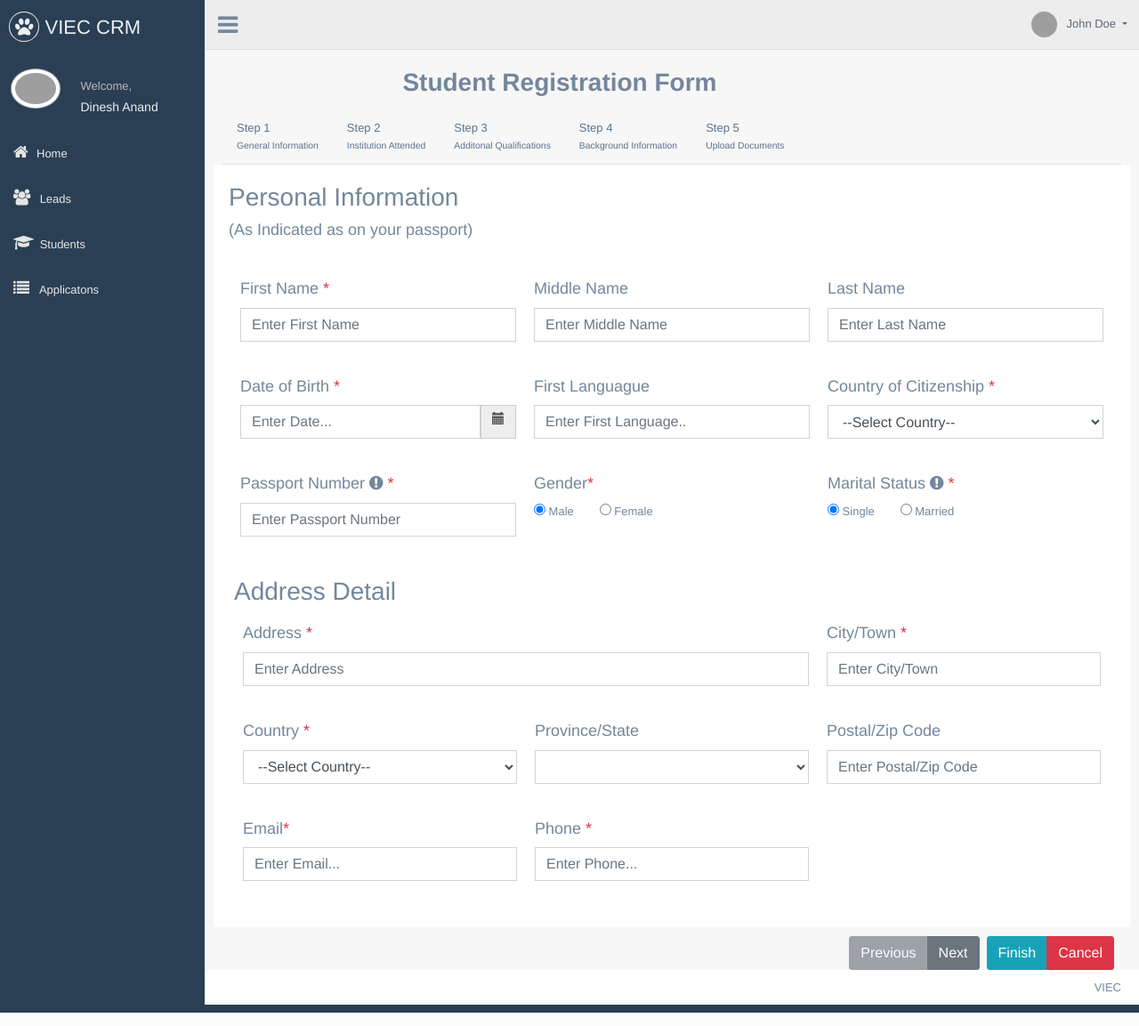
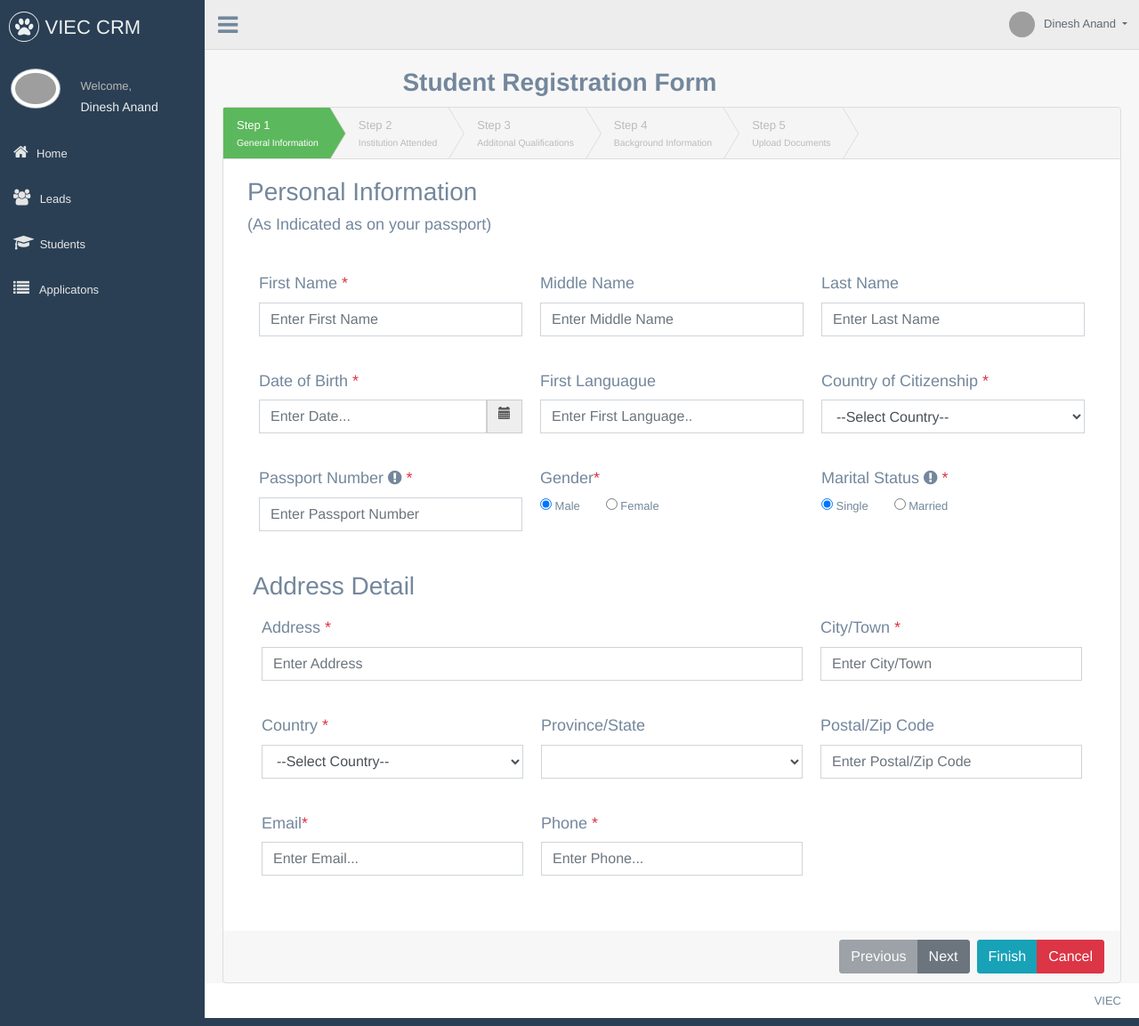
Before and after one commit to manibhushan05/viec, a Django app: template viec/student/templates/student/register-student.html in a window 1280 px wide. Shown: the whole page at 89% size. Run offline with Django 3.2, Linux system fonts and the light colour scheme; the template is opened without the code that fills it, so the values that code supplies are empty; some libraries are stand-ins or nearby versions; some web fonts are replaced; grey boxes are pictures that could not be loaded.

Commit message:
Add changes of few files

```diff
--- a/viec/student/templates/student/base.html
+++ b/viec/student/templates/student/base.html
@@ -12,6 +12,7 @@
     <link href="{% static "vendors/bootstrap/css/bootstrap.min.css" %}" rel="stylesheet" type="text/css">
     <!-- Font Awesome -->
     <link href="{% static "vendors/font-awesome/css/font-awesome.min.css" %}" rel="stylesheet" type="text/css">
+    {% block css %}{% endblock %}
     <!-- Custom Theme Style -->
     <link href="{% static "viec/css/custom.min.css" %}" rel="stylesheet">
 </head>
@@ -65,7 +66,7 @@
                         <li class="nav-item dropdown open" style="padding-left: 15px;">
                             <a href="javascript:;" class="user-profile dropdown-toggle" aria-haspopup="true"
                                id="navbarDropdown" data-toggle="dropdown" aria-expanded="false">
-                                <img src="images/img.jpg" alt="">John Doe
+                                <img src="images/img.jpg" alt="">Dinesh Anand
                             </a>
                             <div class="dropdown-menu dropdown-usermenu pull-right" aria-labelledby="navbarDropdown">
                                 <a class="dropdown-item" href="login.html"><i class="fa fa-sign-out pull-right"></i> Log
--- a/viec/student/templates/student/register-student.html
+++ b/viec/student/templates/student/register-student.html
@@ -3,10 +3,13 @@
 {% block css %}
     <link rel="stylesheet" type="text/css" href="{% static 'vendors/select2/css/select2.min.css' %}">
     <link rel="stylesheet" type="text/css" href="{% static 'vendors/nprogress/css/smart_wizard.css' %}">
-    <link rel="stylesheet" type="text/css" href="{% static 'vendors/nprogress/css/smart_wizard_theme_arrows.css' %}">
+    <link rel="stylesheet" type="text/css" href="{% static 'vendors/nprogress/css/smart_wizard_theme_arrows.min.css' %}">
     <link rel="stylesheet" type="text/css" href="{% static 'vendors/checkbox/css/checkbox.min.css' %}">
     <link rel="stylesheet" type="text/css" href="{% static 'vendors/dropzone/css/dropzone.min.css' %}">
-
+    <style>
+      .student_datepicker > span:hover{cursor: pointer;}
+      .hide{display:none!important}
+    </style>
 {% endblock %}
 {% block pageTitle %}
     <h3 class="titleTop">Register Student</h3>
@@ -394,7 +397,7 @@
             <div class='col-sm-2'>
               <label>Verbal Score</label>
               <div class=" form-group">
-                <input type="text" class="form-control" id="gmat_verbal_score" name="gmat_verbal_score >
+                <input type="text" class="form-control"  id="gmat_verbal_score" name="gmat_verbal_score">
               </div>
             </div>
             <div class='col-sm-2'>
@@ -412,7 +415,7 @@
             <div class='col-sm-2'>
               <label>Total Score</label>
               <div class=" form-group">
-                <input type="text" class="form-control" id="gmat_total_score" name="gmat_total_score">
+                <input type="text" class="form-control" id="gmat_total_score" name="gmat_total_score" >
               </div>
             </div>
           </div>
@@ -701,6 +704,7 @@
     </div>
   </div>
   <!-- BackGround Information End -->
+
   <!-- Upload Documents Start -->
   <div class="row" id="step-5">
     <div class="col-md-12 col-sm-12 ">
@@ -718,7 +722,6 @@
   </div>
 </div>
 </div>
-
   <!-- Upload Document Ends -->
 
 </div>
@@ -789,10 +792,6 @@
                                    }
 
           });
-
-
-
-
           clickcounter = 0;
           $(".add-more").click(function(){
 
```
Lines whose indentation alone changed are shown as unchanged.
